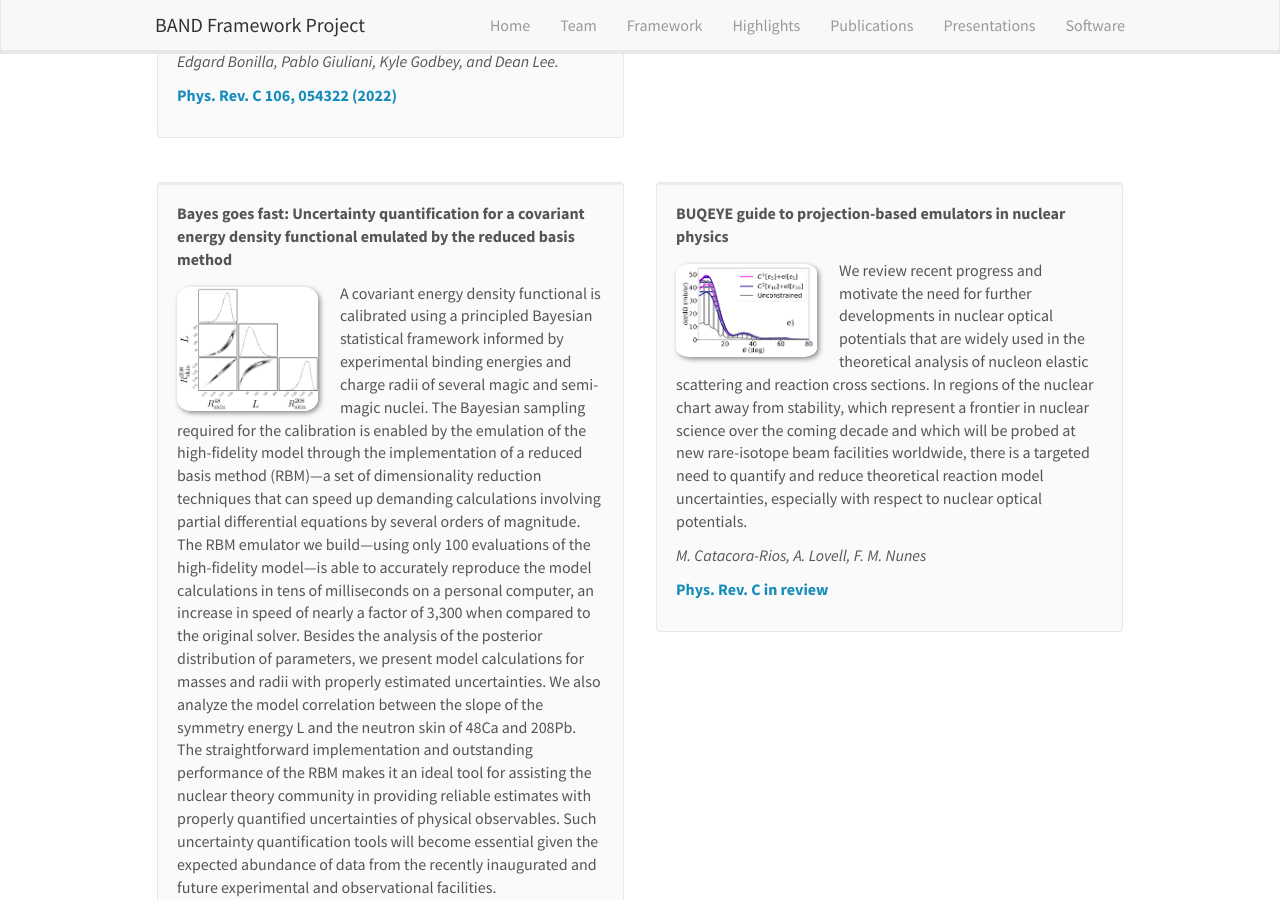
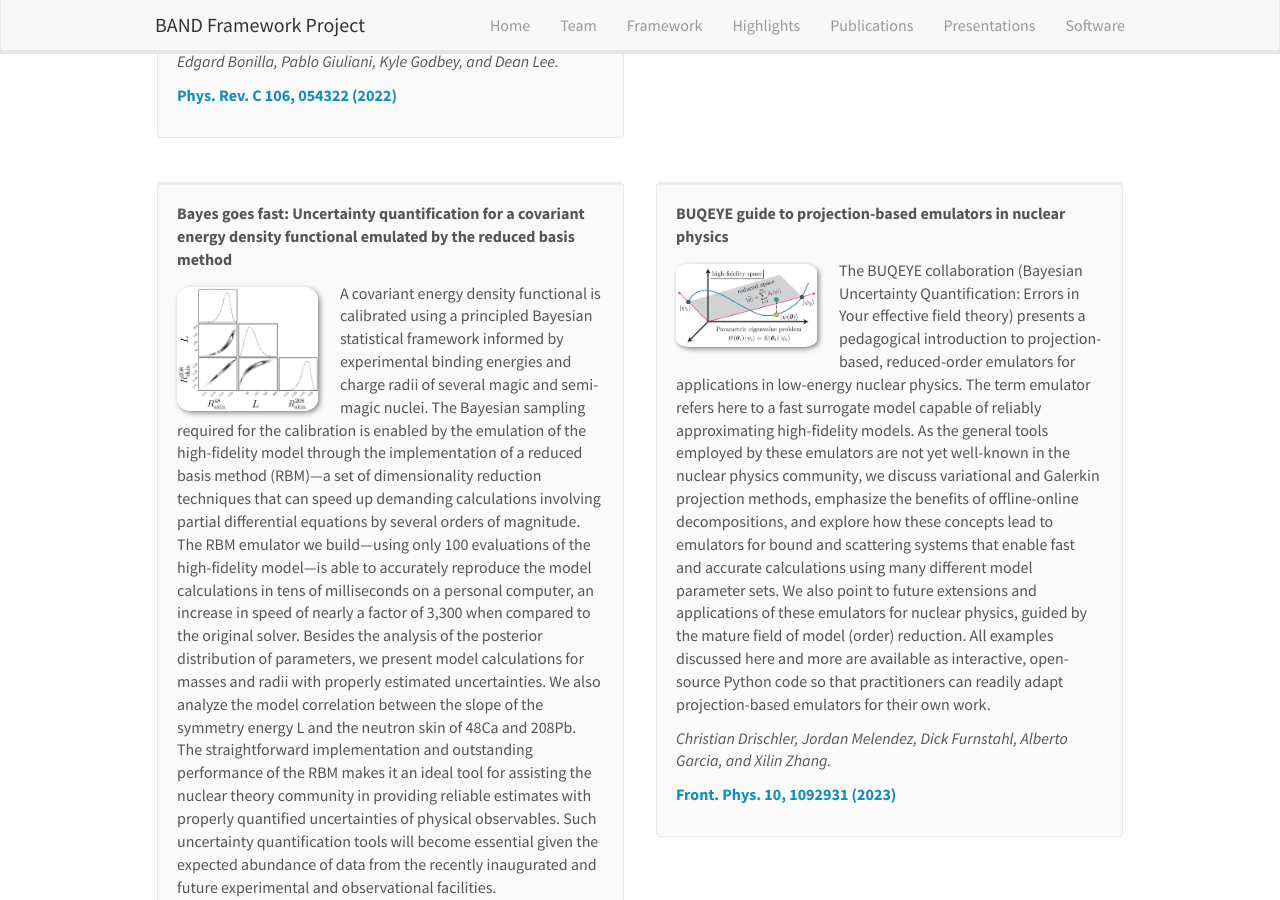
Before and after one commit to bandframework/bandframework.github.io, a Jekyll site: the page built from _pages/publications.md, in a window 1280 px wide and 900 px high, scrolled down 8782 px. Built offline with Jekyll 4.4.1, drawn with Linux system fonts in a browser that asks for light colours; nearby versions of some CDN libraries; some of the changed text lies outside the part shown.

Commit message:
Update publist.yml

```diff
--- a/_data/publist.yml
+++ b/_data/publist.yml
@@ -487,19 +487,3 @@
     display: Front. Phys. 10, 1092931 (2023)
   highlight: 1
   news2:
-
-  - title: "The complete quantification of parametric uncertainties in (d,p) transfer reactions"
-  image: ca48dp-anc.png
-  description: >
-         We review recent progress and motivate the need for further developments in nuclear optical
-         potentials that are widely used in the theoretical analysis of nucleon elastic scattering and
-         reaction cross sections. In regions of the nuclear chart away from stability, which represent a
-         frontier in nuclear science over the coming decade and which will be probed at new rare-isotope
-         beam facilities worldwide, there is a targeted need to quantify and reduce theoretical reaction
-         model uncertainties, especially with respect to nuclear optical potentials.
-  authors: M. Catacora-Rios, A. Lovell, F. M. Nunes
-  link:
-    url: https://doi.org/XXXX
-    display: Phys. Rev. C in review
-  highlight: 1
-  news2:
```
